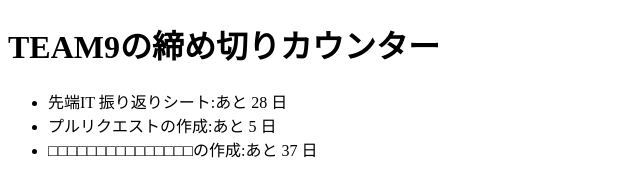
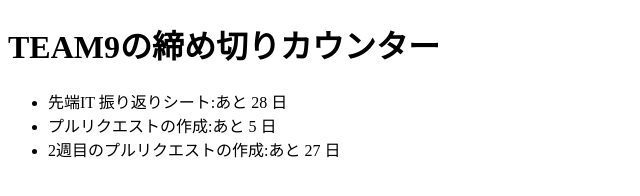
Before and after one commit to neec-sentan-it-2026/team09-deadline, a website: page public/index.html in a window 1280 px wide. Shown: the full height of the page, 0-640 px from the left. Drawn offline with Linux system fonts and the light colour scheme.

Commit message:
指摘事項の文字化けと日付の修正

```diff
--- a/public/index.html
+++ b/public/index.html
@@ -13,7 +13,7 @@
     const deadlines = [
       { name: '先端IT 振り返りシート', date: '2026-12-25' },
       { name: 'プルリクエストの作成',date:'2026-12-2'},
-      { name: '□□□□□□□□□□□□□□□の作成',date:'2026-12-34'},
+      { name: '2週目のプルリクエストの作成',date:'2026-12-24'},
     ];
     const list = document.getElementById('list');
     for (const d of deadlines) {
```
